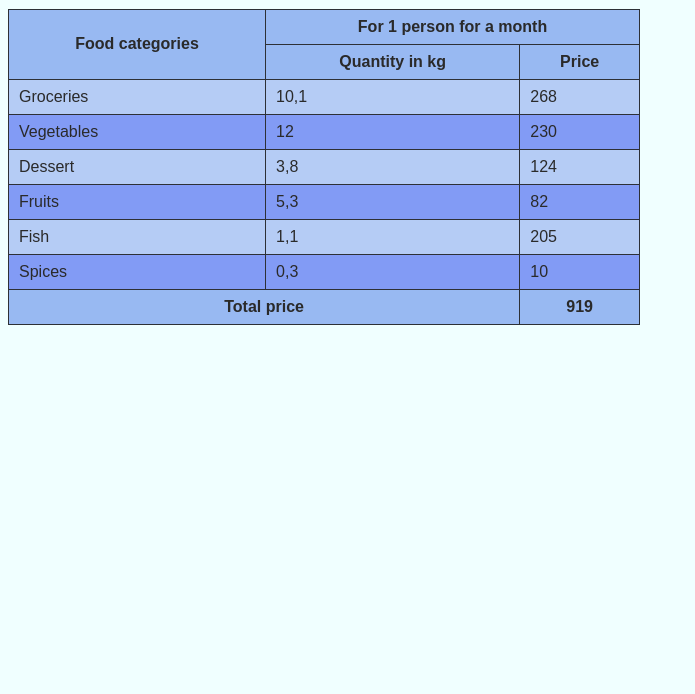
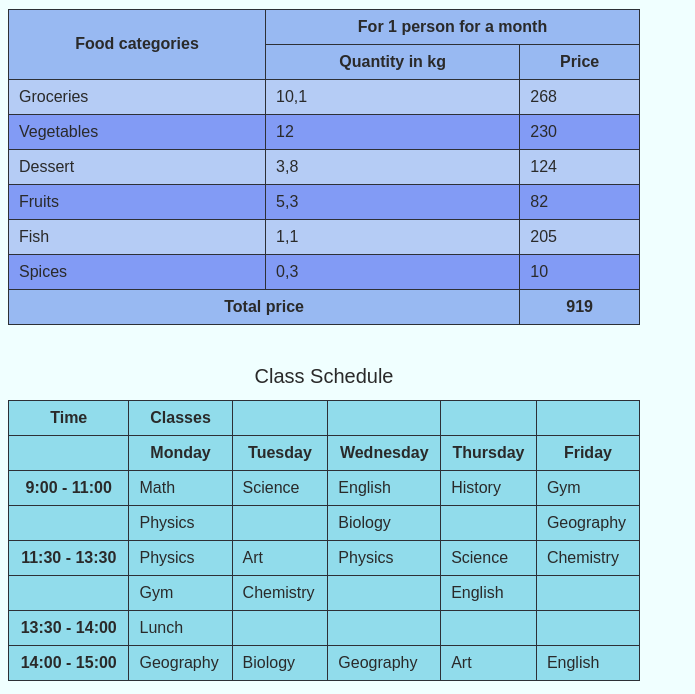
Before and after one commit to tatiana-baranova/HTML-Tables, a website: page index.html in a window 1280 px wide. Shown: the part 106-800 px from the top of the page, without its empty margins (0-695 px from the left). Drawn offline with Linux system fonts and the light colour scheme.

Commit message:
add new table

```diff
--- a/index.html
+++ b/index.html
@@ -65,5 +65,81 @@
         </tr>
       </tfoot>
     </table>
+
+    <table class="schedule">
+      <caption>
+        Class Schedule
+      </caption>
+
+      <thead>
+        <tr>
+          <th>Time</th>
+          <th>Classes</th>
+          <th></th>
+          <th></th>
+          <th></th>
+          <th></th>
+        </tr>
+        <tr>
+          <th></th>
+          <th>Monday</th>
+          <th>Tuesday</th>
+          <th>Wednesday</th>
+          <th>Thursday</th>
+          <th>Friday</th>
+        </tr>
+      </thead>
+
+      <tbody>
+        <tr>
+          <th>9:00 - 11:00</th>
+          <td>Math</td>
+          <td>Science</td>
+          <td>English</td>
+          <td>History</td>
+          <td>Gym</td>
+        </tr>
+        <tr>
+          <th></th>
+          <td>Physics</td>
+          <td></td>
+          <td>Biology</td>
+          <td></td>
+          <td>Geography</td>
+        </tr>
+        <tr>
+          <th>11:30 - 13:30</th>
+          <td>Physics</td>
+          <td>Art</td>
+          <td>Physics</td>
+          <td>Science</td>
+          <td>Chemistry</td>
+        </tr>
+        <tr>
+          <th></th>
+          <td>Gym</td>
+          <td>Chemistry</td>
+          <td></td>
+          <td>English</td>
+          <td></td>
+        </tr>
+        <tr>
+          <th>13:30 - 14:00</th>
+          <td>Lunch</td>
+          <td></td>
+          <td></td>
+          <td></td>
+          <td></td>
+        </tr>
+        <tr>
+          <th>14:00 - 15:00</th>
+          <td>Geography</td>
+          <td>Biology</td>
+          <td>Geography</td>
+          <td>Art</td>
+          <td>English</td>
+        </tr>
+      </tbody>
+    </table>
   </body>
 </html>
--- a/styles.css
+++ b/styles.css
@@ -12,6 +12,7 @@ body {
     background-color: rgb(130, 155, 245);
     border-collapse: collapse;
     width: 50%;
+    margin-bottom: 40px;
 }
 
 .products th,
@@ -38,3 +39,25 @@ body {
 .products tbody tr:nth-child(odd) {
     background-color: #b5ccf5;
 }
+
+.schedule {
+    border-collapse: collapse;
+    width: 50%;
+    background-color: #91dceb;
+}
+
+.schedule th,
+.schedule td {
+    padding: 8px 10px;
+    border: 1px solid #2d3036;
+}
+
+.schedule caption {
+    margin-bottom: 12px;
+    font-size: 20px;
+    caption-side: top;
+}
+
+/* .schedule td:hover {
+    background-color: #225f6b;
+} */
```
